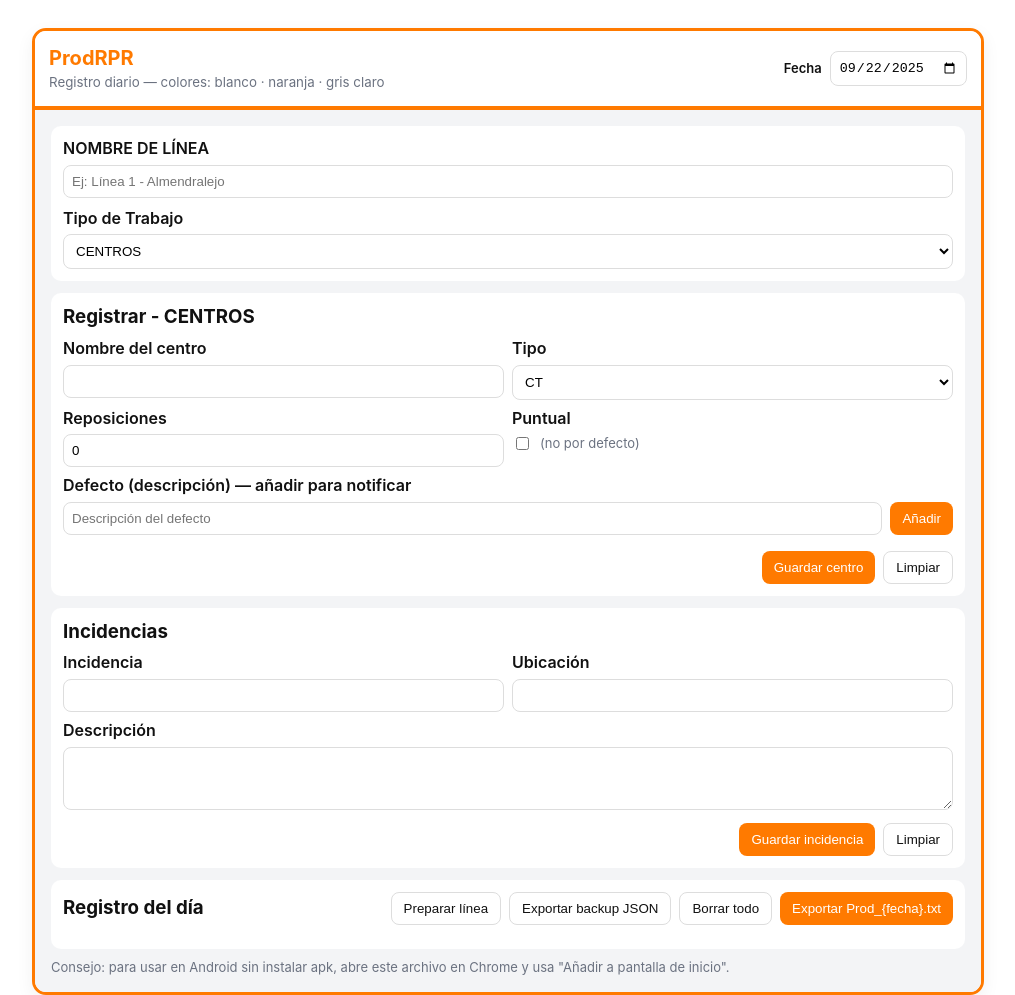
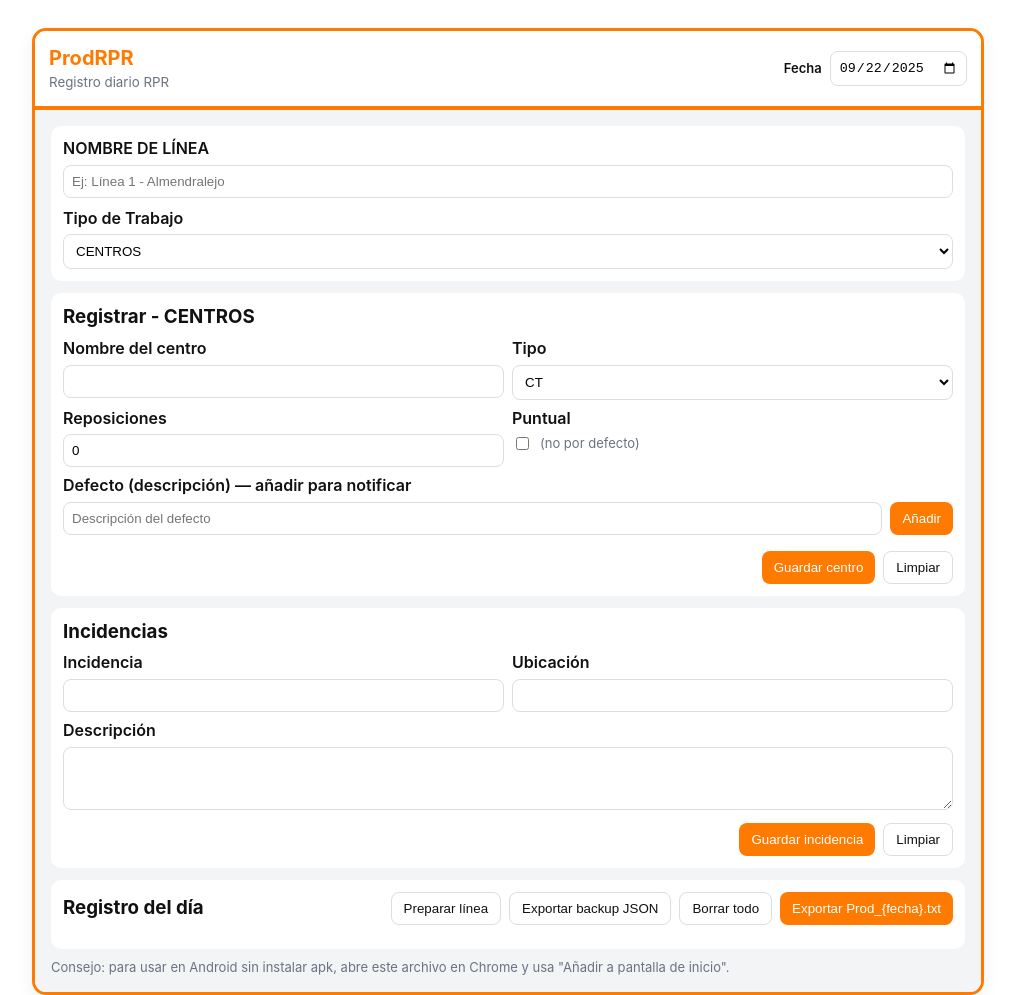
Before and after one commit to jdbotesgs-sketch/ProdRPR, a plain HTML site: page index.html in a window 1280 px wide. Shown: the whole page, without its empty margins (132-1147 px from the left). Drawn offline with Linux system fonts and the light colour scheme.

Commit message:
Update index.html

```diff
--- a/index.html
+++ b/index.html
@@ -48,7 +48,7 @@ if ("serviceWorker" in navigator) {
       <header>
         <div>
           <h1>ProdRPR</h1>
-          <small>Registro diario — colores: blanco · naranja · gris claro</small>
+          <small>Registro diario RPR</small>
         </div>
         <div style="display:flex;align-items:center;gap:8px">
           <label class="small" style="margin:0">Fecha</label>
```
